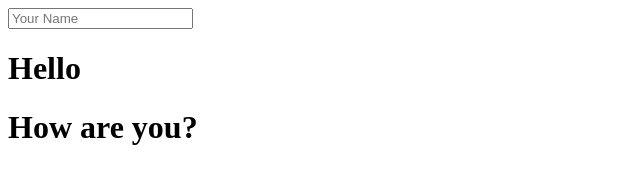
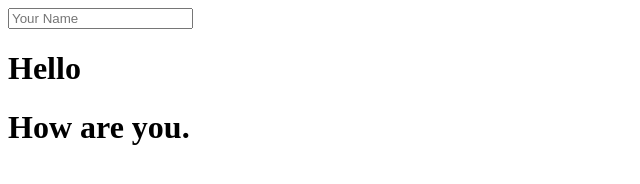
Before and after one commit to mfaruk/SimpleAngularJS, a plain HTML site: page index.html in a window 1280 px wide. Shown: the full height of the page, 0-640 px from the left. Drawn offline with nearby package versions, Linux system fonts and the light colour scheme.

Commit message:
Update index.html

```diff
--- a/index.html
+++ b/index.html
@@ -6,6 +6,6 @@
 <body>
 <input ng-model="name" type="text" placeholder="Your Name">
 <h1>Hello {{ name }} </h1>
-  <h1>How are you?</h1>
+  <h1>How are you.</h1>
 </body>
 </html>
```
